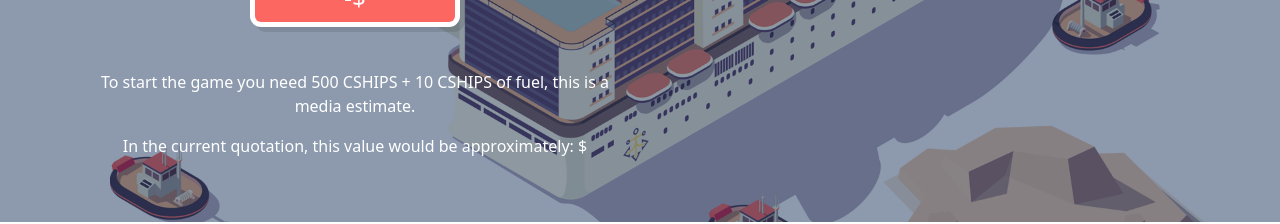
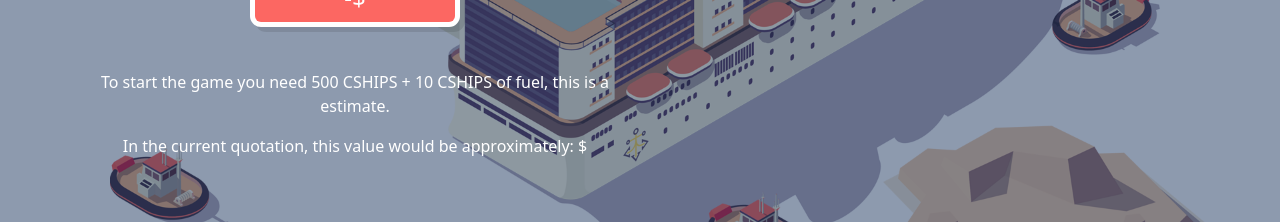
Before and after one commit to felipeaguiarn/Crypto-Ship-Calculator, an Angular app: page / in a window 1280 px wide. Shown: the part 417-641 px from the top of the page. Built offline with nearby package versions, Linux system fonts and the light colour scheme; no server answers.

Commit message:
att calc price init

```diff
--- a/src/app/components/highlighted/highlighted.component.html
+++ b/src/app/components/highlighted/highlighted.component.html
@@ -21,7 +21,7 @@
             </span>
           </div>
           <div class="mt-5 text-center">
-            <p>To start the game you need 500 CSHIPS + 10 CSHIPS of fuel, this is a media estimate.</p>
+            <p>To start the game you need 500 CSHIPS + 10 CSHIPS of fuel, this is a estimate.</p>
             <p>In the current quotation, this value would be approximately: $ <span class="fw-bold">{{priceInit}}</span> </p>
           </div>
         </div>
--- a/src/app/components/highlighted/highlighted.component.ts
+++ b/src/app/components/highlighted/highlighted.component.ts
@@ -31,6 +31,10 @@ export class HighlightedComponent implements OnInit {
 
     this.priceInit = this.price * 510
 
+    if (this.priceInit.length > 4) {
+      this.priceInit = this.priceInit.slice(0, 5);
+    }
+
   }
 
 }
```
